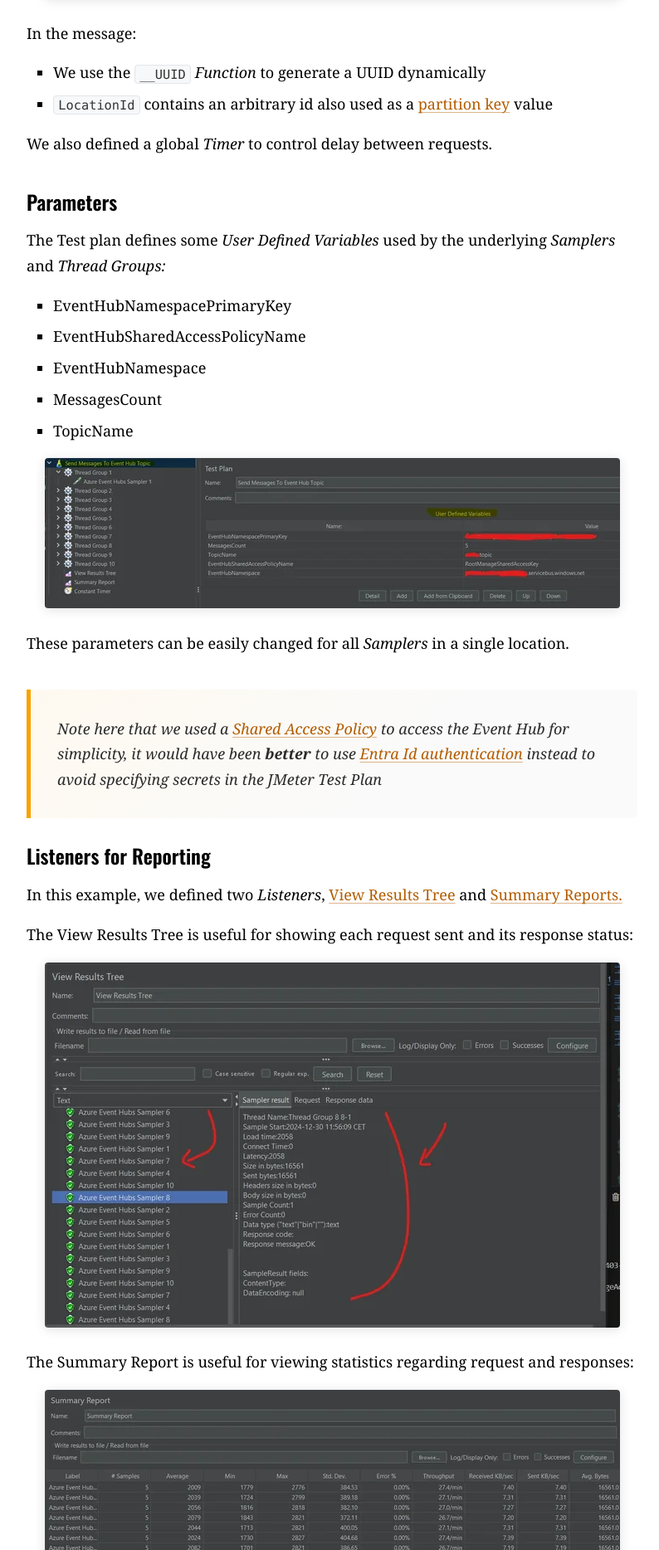
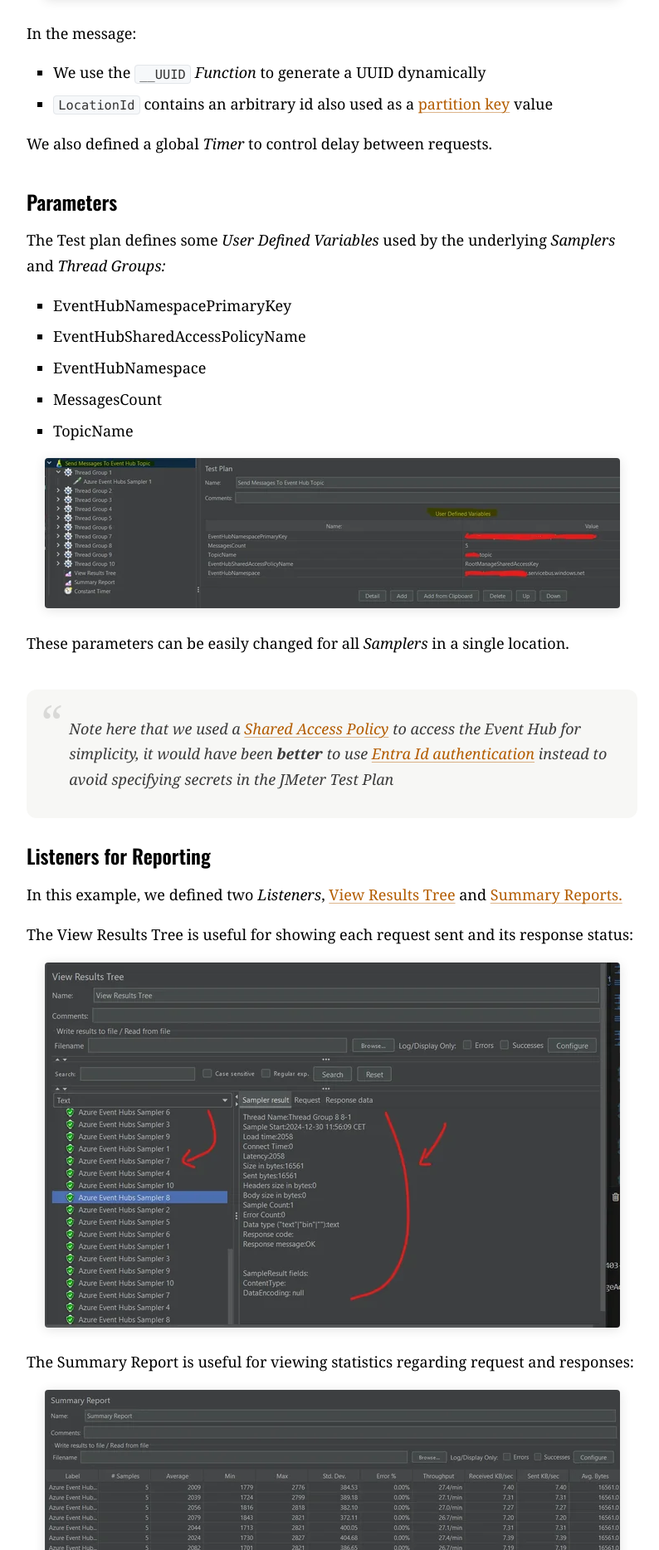
Before and after one commit to MissaouiChedy/MissaouiChedy.github.io, a Jekyll site: the page built from _posts/2024-12-30-sending-events-to-eventhubs-with-jmeter.md, in a window 1280 px wide. Shown: the part 4461-6329 px from the top of the page at 83% size, without its empty margins (240-1034 px from the left). Built offline with Jekyll 4.4.1, drawn with Linux system fonts in a browser that asks for light colours; nearby versions of some CDN libraries; comment, search, counter and statistics services are not loaded.

Commit message:
style: changed quote styles

```diff
--- a/_includes/critical-styles.scss
+++ b/_includes/critical-styles.scss
@@ -1152,13 +1152,30 @@
 }
 
 blockquote {
+	position: relative;
 	font-style: italic;
-	color: #2a2a2a;
-	border-left: 5px solid $my-orange;
-	padding: 1.4em 1.6em 1.4em 2em;
+	color: #3a3a3a;
+	padding: 1.4em 1.8em 1.4em 3.2em;
 	margin: 2em 0;
-	background: linear-gradient(135deg, rgba(#FAA200, 0.06) 0%, #fafafa 60%);
-	border-radius: 0 6px 6px 0;
+	background: #f7f7f5;
+	border-radius: 12px;
+
+	@include on-mobile {
+		padding: 1.2em 1.2em 1.2em 2.4em;
+	}
+
+	// Decorative opening quote mark, overrides the reset's `content: none`.
+	&::before {
+		content: '\201C';
+		position: absolute;
+		top: 0.15em;
+		left: 0.3em;
+		font-family: $default-font-family;
+		font-style: normal;
+		font-size: 3.6em;
+		line-height: 1;
+		color: rgba(#000, 0.12);
+	}
 
 	p {
 		padding: 0;
@@ -1174,7 +1191,7 @@
 		font-style: normal;
 		font-size: 0.85em;
 		font-family: $time-fonts;
-		color: $link-orange;
+		color: #6b6b6b;
 		text-transform: uppercase;
 		letter-spacing: 0.08em;
 
```
